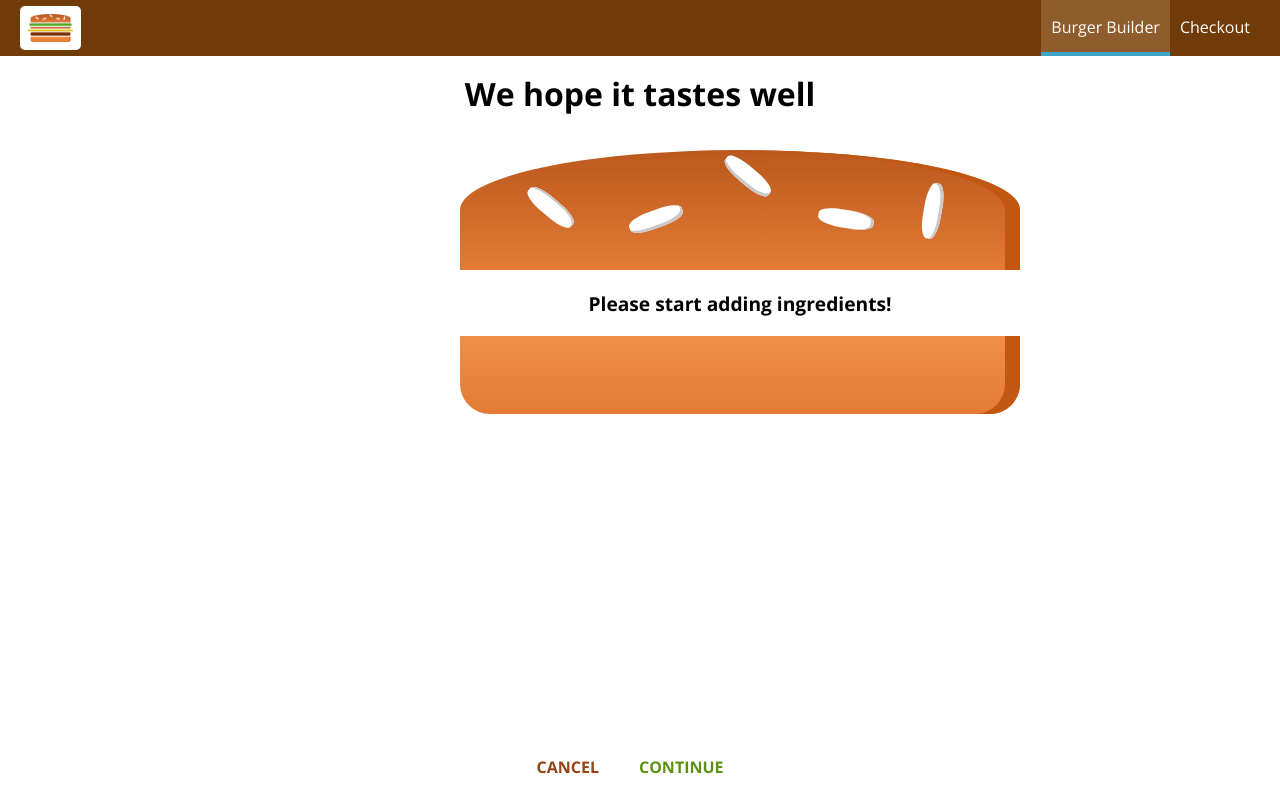
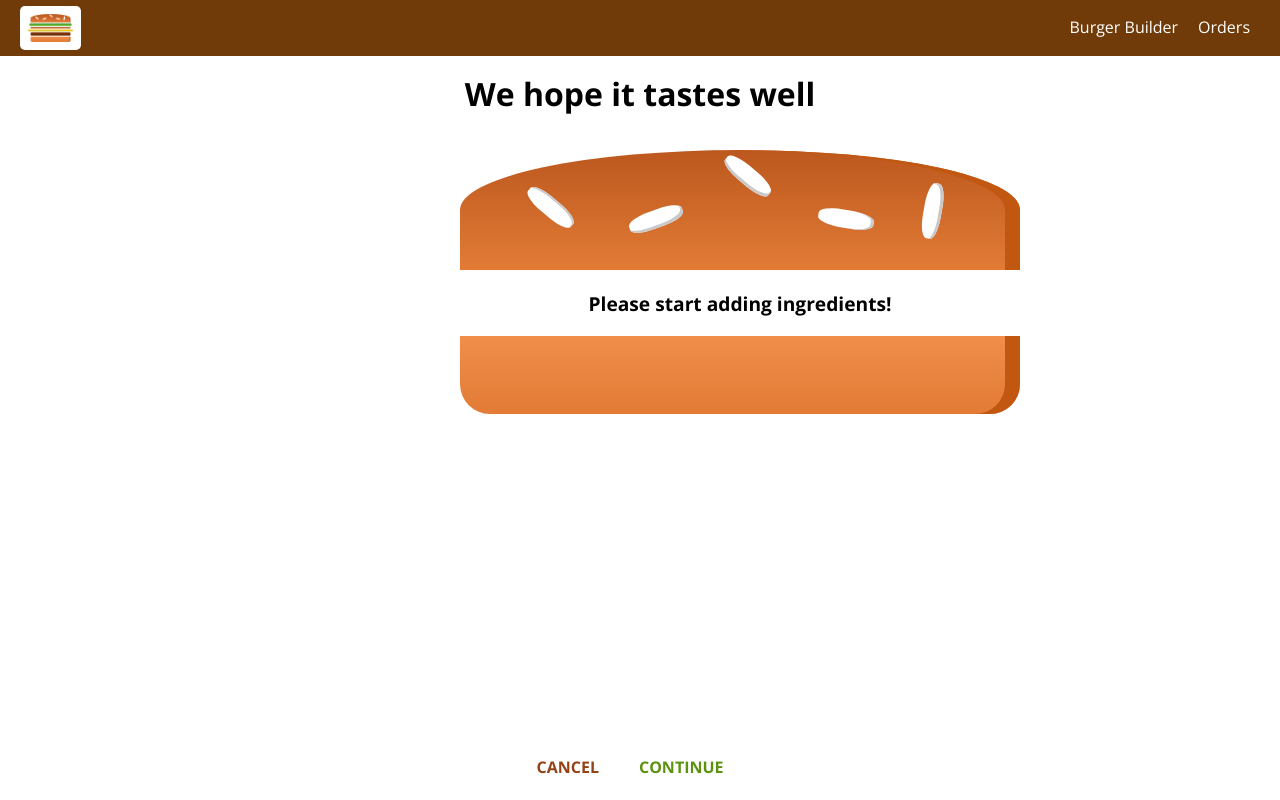
Before and after one commit to creddy/burger-app, a React (Create React App) app: page /checkout in a window 1280 px wide. Built offline with nearby package versions, Linux system fonts and the light colour scheme; the HTML template or start-up script is replaced by a standard one.

Commit message:
Add order nav links

```diff
--- a/src/components/Navigation/NavigationItems/NavigationItem/NavigationItem.tsx
+++ b/src/components/Navigation/NavigationItems/NavigationItem/NavigationItem.tsx
@@ -1,17 +1,22 @@
 import React from "react";
+import { NavLink } from "react-router-dom";
 import styles from "./NavigationItem.module.css";
 
 interface Props {
   children: JSX.Element[] | JSX.Element | string;
   link: string;
-  active?: boolean;
+  exact?: boolean;
 }
 
 const navigationItem = (props: Props) => (
   <li className={styles.NavigationItem}>
-    <a className={props.active ? styles.active : undefined} href={props.link}>
+    <NavLink
+      exact={props.exact}
+      activeClassName={styles.active}
+      to={props.link}
+    >
       {props.children}
-    </a>
+    </NavLink>
   </li>
 );
 
--- a/src/components/Navigation/NavigationItems/NavigationItems.tsx
+++ b/src/components/Navigation/NavigationItems/NavigationItems.tsx
@@ -4,11 +4,10 @@
 
 const navigationItems = () => (
   <ul className={styles.NavigationItems}>
-    <NavigationItem link="/" active>
+    <NavigationItem link="/" exact>
       Burger Builder
     </NavigationItem>
-
-    <NavigationItem link="/">Checkout</NavigationItem>
+    <NavigationItem link="/orders">Orders</NavigationItem>
   </ul>
 );
 
```
